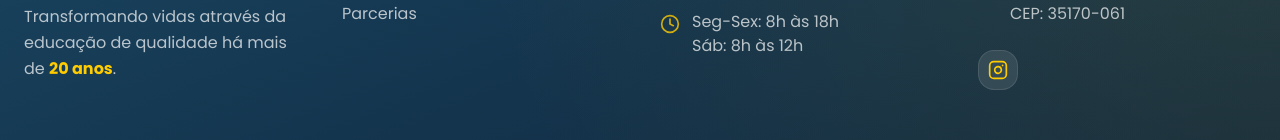
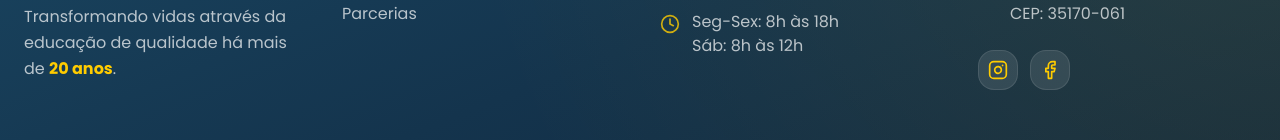
Before and after one commit to Peixotim/SiteAprovaMinas, a Next.js app: page /about in a window 1280 px wide. Shown: the part 2152-2292 px from the top of the page. Built offline with nearby package versions, Linux system fonts and the light colour scheme.

Commit message:
Feat: Adiciona o botao do facebook

```diff
--- a/components/Footer.tsx
+++ b/components/Footer.tsx
@@ -2,8 +2,7 @@
 import React, { useState } from "react";
 import {
   Instagram,
-  Music2,
-  Youtube,
+  Facebook,
   MapPin,
   Phone,
   Mail,
@@ -47,6 +46,7 @@ const Footer = () => {
       href: "https://instagram.com/aprovaminas",
       name: "Instagram",
     },
+    { icon: Facebook, href: "https://www.facebook.com/share/1DVB3rJaLY/", name: "Facebook" },
   ];
 
   // SEPARADO para melhor layout
```
